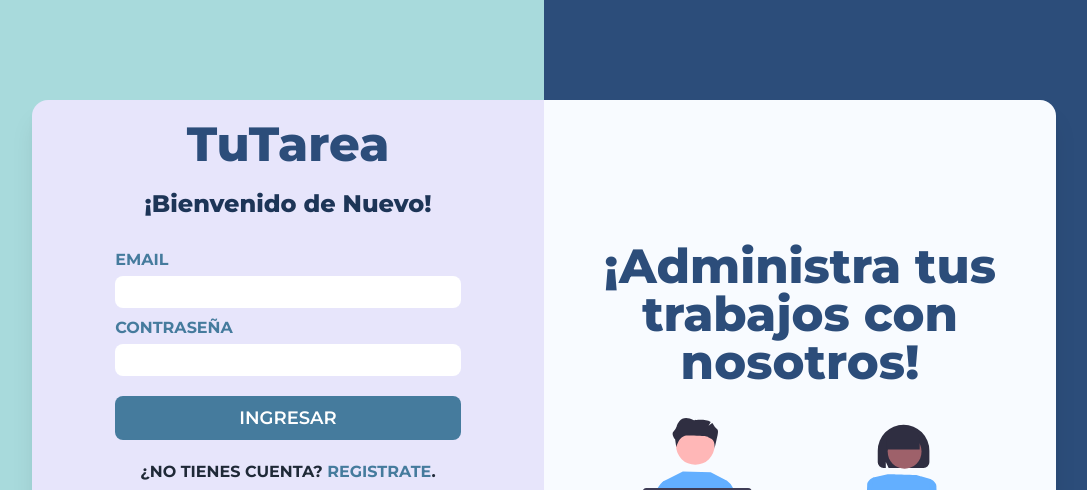
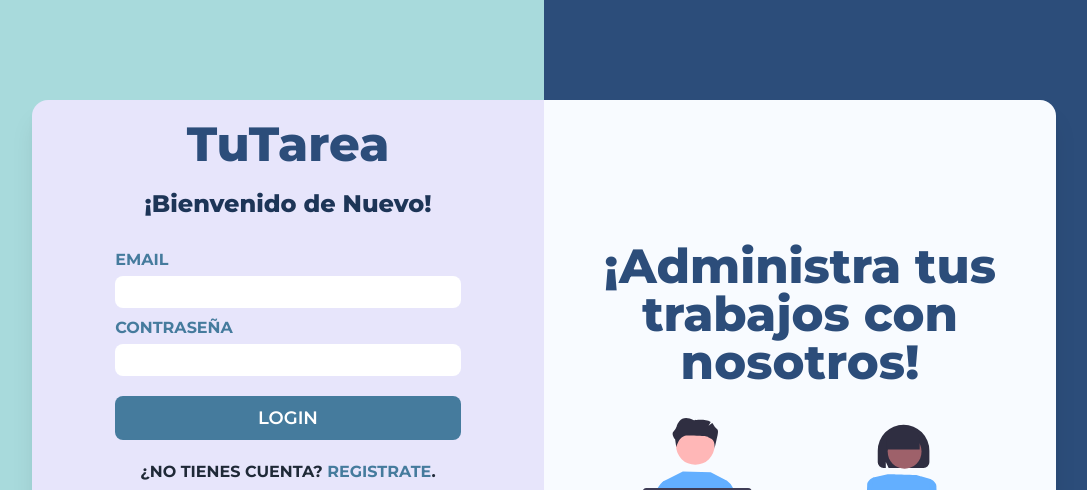
Before and after one commit to Fabiote2003/frontend-tutarea, a React (Vite) app: page / in a window 1280 px wide. Shown: the top 490 px of the page, without its empty margins (96-1183 px from the left). Built offline with nearby package versions, Linux system fonts and the light colour scheme.

Commit message:
se genera context de usuario , Fomrik para LOGIN y validacion con YUP

```diff
--- a/package.json
+++ b/package.json
@@ -12,12 +12,14 @@
     "@headlessui/react": "^1.7.10",
     "autoprefixer": "^10.4.13",
     "axios": "^1.3.2",
+    "formik": "^2.2.9",
     "postcss": "^8.4.21",
     "react": "^18.2.0",
     "react-dom": "^18.2.0",
     "react-router-dom": "^6.8.1",
     "sweetalert2": "^11.7.3",
-    "tailwindcss": "^3.2.6"
+    "tailwindcss": "^3.2.6",
+    "yup": "^1.0.2"
   },
   "devDependencies": {
     "@types/react": "^18.0.27",
--- a/src/App.jsx
+++ b/src/App.jsx
@@ -13,11 +13,16 @@ import NuevoTrabajo from "./pages/NuevoTrabajo";
 import Trabajo from "./pages/Trabajo";
 import EditarTrabajo from "./pages/EditarTrabajo";
 
+//Provaider
+import {UserProvaider} from './context/UserContext'
+
 function App() {
 
   return (
    <>
     <BrowserRouter>
+    <UserProvaider>
+
       <Routes>
 
         <Route path="/" element={<AuthLayout />}>
@@ -34,6 +39,7 @@ function App() {
         </Route>
 
       </Routes>
+    </UserProvaider>
     </BrowserRouter>
    </>
   )
--- /dev/null
+++ b/src/apiReq/userAPI.js
@@ -0,0 +1,30 @@
+import clienteAxios from '../config/clienteAxios';
+//Login
+export const loginAPI =async(user)=>{
+
+    try {
+        const res = await clienteAxios.post("/usuario/login",user)
+        return res.data
+    } catch (error) {
+        console.log("API userAPI LOGIN -----> 🤐🤐🤐🤐");
+        return error.response.data;
+    }
+}
+//Register
+export const registerAPI = async (user)=>{
+
+    console.log("Voy A viajar al back 😉😉😉😉😉",user);
+    try {
+
+        const res = await clienteAxios.post("/usuario/login",user)
+
+        console.log("BACK res",res);
+        if (res.status != 200) {
+            return res.response.message
+        }
+        return res.data
+    } catch (error) {
+        console.log("BACK catch error");
+        return error.response.data
+    }
+}
--- /dev/null
+++ b/src/context/UserContext.jsx
@@ -0,0 +1,53 @@
+import React, { createContext, useContext, useState } from "react";
+import { useNavigate } from "react-router-dom";
+import { loginAPI, registerAPI } from "../apiReq/userAPI";
+
+const userContext = createContext();
+
+export const useUser = () => {
+  const context = useContext(userContext);
+  return context;
+};
+
+export const UserProvaider = ({ children }) => {
+  const navigate = useNavigate();
+
+  //pongo los datos del usuario loguedado
+  const [userLogued, setUserLogued] = useState([]);
+  //creo este estado asi, una ves registrodo lo redirecciono al login y cargo los datos sel usuario sin volver a solicitarlos
+  const [userEmailForLogin, setUserEmailForLogin] = useState("");
+
+  const loginContext = async (user) => {
+    try {
+      const rta = await loginAPI(user);
+      if (rta.status === 200) {
+        setUserLogued(rta);
+        navigate("/trabajos/perfil");
+      }
+    } catch (error) {
+      return error("No se puedo realizar el Login");
+    }
+  };
+
+  const registerContext = async (user) => {
+    try {
+      const rta = await registerAPI(user);
+      if (rta.status === 200) {
+        setUserEmailForLogin(rta.email);
+        navigate("/trabajo");
+      }
+    } catch (error) {
+      console.log("error de context usercontex catch error", error);
+    }
+  };
+
+  return (
+    <userContext.Provider
+      value={{
+        loginContext,
+        registerContext,
+      }}>
+      {children}
+    </userContext.Provider>
+  )
+}
--- a/src/pages/Login.jsx
+++ b/src/pages/Login.jsx
@@ -1,7 +1,13 @@
 import React from 'react';
 import { Link } from 'react-router-dom';
+import * as Yup from "yup";
+import { Formik, Form, Field, ErrorMessage } from "formik";
+import {useUser} from './../context/UserContext'
+const Login = () => {
 
-const Login = () => {
+const {loginContext}= useUser()
+
+
   return (
     <div className='flex font-mont'>
         <div className='bg-[#A8DADC] w-1/2 h-screen'>
@@ -11,19 +17,63 @@ const Login = () => {
 
             <div className='w-full md:w-1/2 h-full rounded-2xl md:rounded-r-none bg-[#E7E5FB] md:rounded-l-2xl pl-10 pr-10 pt-5 pb-5	flex flex-col items-center'>
                 <h1 className='text-5xl font-sans font-extrabold text-[#2C4D7A]'>TuTarea</h1>
-                <form className='flex flex-col items-center mt-5 w-full sm:w-4/5'>
+                <Formik
+                initialValues={{email:"",password:""}}
+                validationSchema={Yup.object({
+                  email: Yup.string()
+                    .email("debe ser un tipo de email valido")
+                    .required("el campo es requerido"),
+                  password: Yup.string()
+                    .required("el campo es requerido")
+                    .min(6,"debe contener al menos 6 caracteres")
+                    .max(15,"no debe super un maximo de 15 caracteres"),
+                })}
+                onSubmit={async(values)=>{
+                  console.log(values)
+                  const rta = await loginContext(values)
+                  console.log("rta del componente LOGIN",rta);
+                }}
+                >
+                  {({handleSubmit})=>(
+
+                <Form onSubmit={handleSubmit} className='flex flex-col items-center mt-5 w-full sm:w-4/5'>
                     <h1 className='text-2xl font-extrabold text-[#1D3557] text-center'>¡Bienvenido de Nuevo!</h1>
                     <div className='mt-7 flex flex-col items-start w-full'>
                       <label htmlFor="email" className='text-[#457B9D] uppercase text-md font-bold mb-1'>Email</label>
-                      <input type="email" id='email' className='w-full p-1 rounded-lg'/>
+                      <Field
+                        className='w-full p-1 rounded-lg'
+                        component="input"
+                        name="email"
+                        type="name"
+                        id='email'
+                      />
+                       <ErrorMessage
+                         component="p"
+                         className="text-red-600 text-sm"
+                         name="email"
+                  />
                     </div>
                     <div className='mt-2 flex flex-col items-start w-full'>
                       <label htmlFor="email" className='text-[#457B9D] uppercase text-md font-bold mb-1'>Contraseña</label>
-                      <input type="email" id='email' className='w-full p-1 rounded-lg'/>
+                      <Field
+                         className='w-full p-1 rounded-lg'
+                         type="password"
+                         id='password'
+                         name="password"
+                         />
+                      <ErrorMessage
+                         component="p"
+                         className="text-red-600 text-sm"
+                         name="password"
+                  />
                     </div>
 
-                    <input className='btn-submit' value="Ingresar" />
-                </form>
+                    <button className='btn-submit px-4'>Login </button>
+                </Form>
+                  )
+                  }
+
+                </Formik>
                 <p className='text-gray-800 font-bold uppercase mt-5 text-center'>¿No tienes cuenta? <Link className='text-[#457B9D]' to={"/registro  "}>Registrate</Link>.</p>
             </div>
 
```
Also changed, not shown: 1 other file (tests, documents, lock files or other folders).
